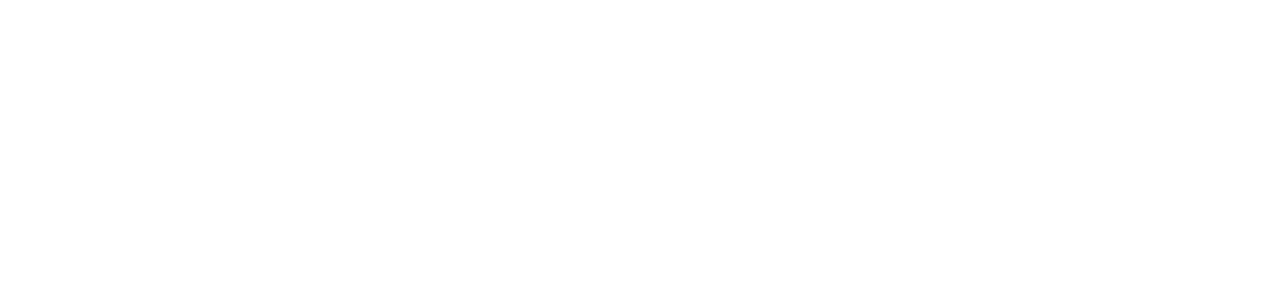
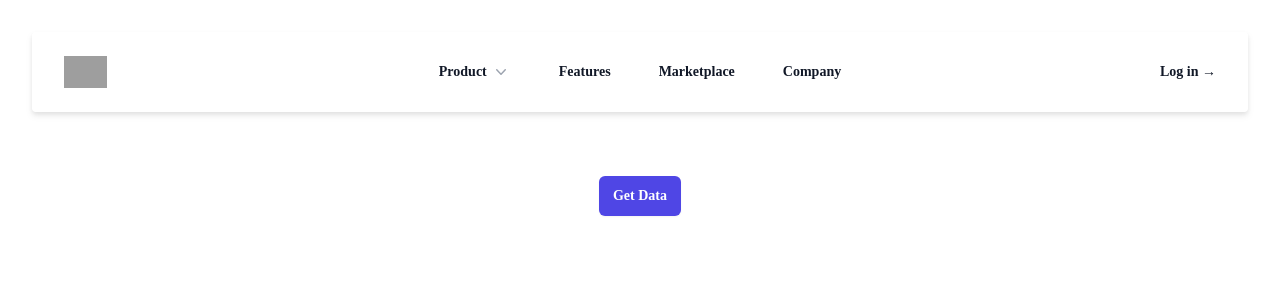
Before and after one commit to fierzahaikkal/pokemoneed, a React (Vite) app: page /detail in a window 1280 px wide. Before the commit this address had no page. Shown: the top 300 px of the page. Built offline with nearby package versions, Linux system fonts and the light colour scheme; grey boxes are pictures that could not be loaded; the HTML template or start-up script is replaced by a standard one; a web font is replaced by a local one.

Commit message:
feat: add detail page and get the detail

```diff
--- a/src/App.tsx
+++ b/src/App.tsx
@@ -1,7 +1,8 @@
 import React from "react";
 import NotFound from "./pages/NotFound";
 import SignIn from "./pages/SignIn";
-import { Home } from "./layout/home";
+import { Detail } from "./pages/Detail";
+import { Home } from "./layout/Home";
 import { BrowserRouter, Routes, Route } from "react-router-dom";
 import "./App.css";
 
@@ -12,6 +13,7 @@ function App() {
         <BrowserRouter>
           <Routes>
             <Route path="/" element={<Home />}></Route>
+            <Route path="/detail" element={<Detail />}></Route>
             <Route path="/login" element={<SignIn />}></Route>
             <Route path="/404" element={<NotFound />}></Route>
           </Routes>
--- /dev/null
+++ b/src/pages/Detail.tsx
@@ -0,0 +1,24 @@
+import React from 'react'
+import Header from '../components/Header'
+import axios from 'axios'
+
+export const Detail = () => {
+
+    const getDetail = () => {
+        axios.get('https://pokeapi.co/api/v2/pokemon/1/').then((res) =>{
+            console.log(res);
+
+        }).catch((err) =>{
+            console.log(err);
+
+        })
+    }
+  return (
+    <div>
+        <Header />
+          <button className="rounded-md bg-indigo-600 px-3.5 py-2.5 text-sm font-semibold text-white shadow-sm hover:bg-indigo-500 focus-visible:outline focus-visible:outline-2 focus-visible:outline-offset-2 focus-visible:outline-indigo-600" onClick={getDetail}>
+        Get Data
+      </button>
+</div>
+  )
+}
```
